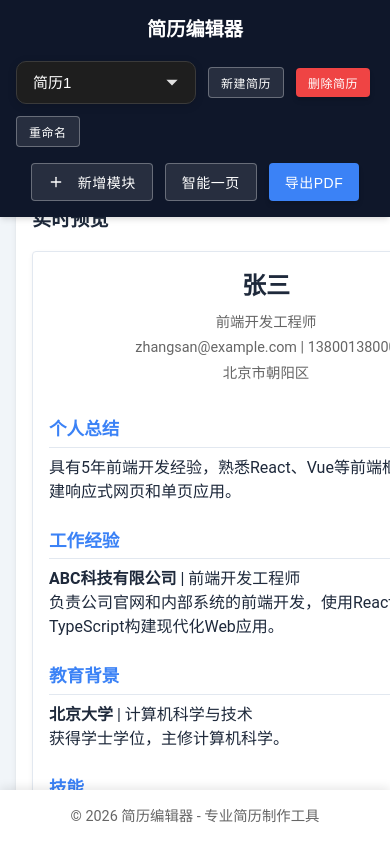
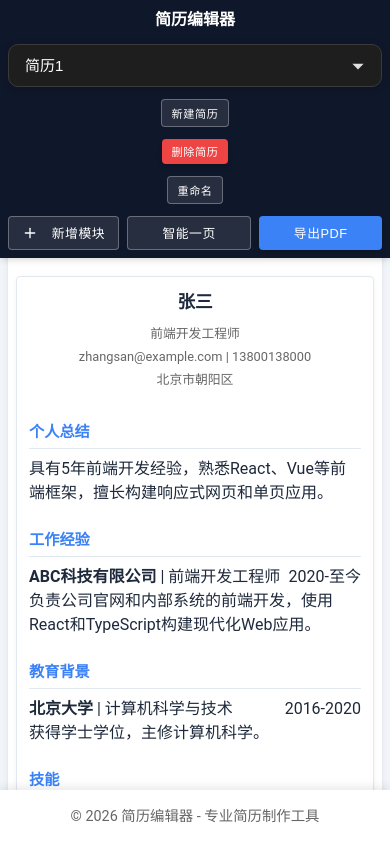
Before and after one commit to painsix96/resume-editor, a React (Vite) app: page / in a window 390 px wide. Built offline with nearby package versions, Linux system fonts and the light colour scheme; the HTML template or start-up script is replaced by a standard one.

Commit message:
Add responsive design for mobile and small screens

```diff
--- a/src/App.jsx
+++ b/src/App.jsx
@@ -739,7 +739,7 @@ function App() {
           </div>
 
           {isPersonal && (
-            <div style={{ display: 'grid', gridTemplateColumns: '1fr 1fr', gap: '16px' }}>
+            <div className="personal-info-grid" style={{ display: 'grid', gridTemplateColumns: '1fr 1fr', gap: '16px' }}>
               <div className="form-group" style={{ marginBottom: '12px' }} key={`${sectionId}-name`}>
                 <label style={{ color: '#e0e0e0', display: 'block', marginBottom: '6px' }}>姓名 <span style={{ color: 'red' }}>*</span></label>
                 <input
--- a/src/index.css
+++ b/src/index.css
@@ -633,49 +633,162 @@ code {
   background-color: #2a2a2a !important;
 }
 
-@media (max-width: 1200px) {
+/* 响应式设计 - 平板设备 */
+@media (max-width: 1024px) {
   .main {
     flex-direction: column;
+    height: auto;
+    overflow-y: auto;
   }
 
-  .sidebar {
+  .editor {
+    max-width: 100%;
+    min-width: auto;
     width: 100%;
-    order: 1;
-  }
-
-  .template-list {
-    flex-direction: row;
-    overflow-x: auto;
-  }
-
-  .template-item {
-    min-width: 200px;
+    max-height: none;
   }
 
   .preview {
+    max-width: 100%;
+    min-width: auto;
     width: 100%;
-    order: 3;
+    max-height: none;
   }
 }
 
+/* 响应式设计 - 手机设备 */
 @media (max-width: 768px) {
   .header {
     flex-direction: column;
-    gap: 1rem;
-    padding: 1rem;
+    gap: 0.75rem;
+    padding: 0.75rem;
+  }
+
+  .header h1 {
+    font-size: 1.1rem;
+  }
+
+  .resume-management {
+    width: 100%;
+    justify-content: center;
+  }
+
+  .resume-select {
+    flex: 1;
+    min-width: auto;
+  }
+
+  .header .actions {
+    width: 100%;
+    justify-content: center;
+    flex-wrap: wrap;
+  }
+
+  .btn {
+    padding: 0.4rem 0.8rem;
+    font-size: 0.8rem;
   }
 
   .main {
-    padding: 1rem;
-    gap: 1rem;
+    padding: 0.75rem;
+    gap: 0.75rem;
+    height: auto;
   }
 
   .editor,
   .preview {
-    padding: 1rem;
+    padding: 0.75rem;
+  }
+
+  .editor h2,
+  .preview h2 {
+    font-size: 1rem;
   }
 
   .resume-preview {
     padding: 1rem;
   }
+
+  .resume-header h1 {
+    font-size: 1.25rem;
+  }
+
+  /* 手机上的个人信息输入框改为单列 */
+  .personal-info-grid {
+    grid-template-columns: 1fr !important;
+  }
+
+  .form-group {
+    margin-bottom: 0.75rem;
+  }
 }
+
+/* 响应式设计 - 小屏手机 */
+@media (max-width: 480px) {
+  .header {
+    padding: 0.5rem;
+  }
+
+  .header h1 {
+    font-size: 1rem;
+  }
+
+  .resume-management {
+    flex-direction: column;
+    width: 100%;
+  }
+
+  .resume-select {
+    width: 100%;
+  }
+
+  .header .actions {
+    width: 100%;
+    gap: 0.5rem;
+  }
+
+  .btn {
+    flex: 1;
+    justify-content: center;
+  }
+
+  .btn-sm {
+    padding: 0.3rem 0.6rem;
+    font-size: 0.7rem;
+  }
+
+  .main {
+    padding: 0.5rem;
+    gap: 0.5rem;
+  }
+
+  .editor,
+  .preview {
+    padding: 0.5rem;
+    border-radius: 0.5rem;
+  }
+
+  .resume-preview {
+    padding: 0.75rem;
+  }
+
+  .resume-header h1 {
+    font-size: 1.1rem;
+  }
+
+  .resume-header p {
+    font-size: 0.8rem;
+  }
+
+  .resume-section h2 {
+    font-size: 0.95rem;
+  }
+
+  .section-header {
+    padding: 0.75rem;
+  }
+
+  .section-content {
+    padding: 0.75rem;
+  }
+}
```
